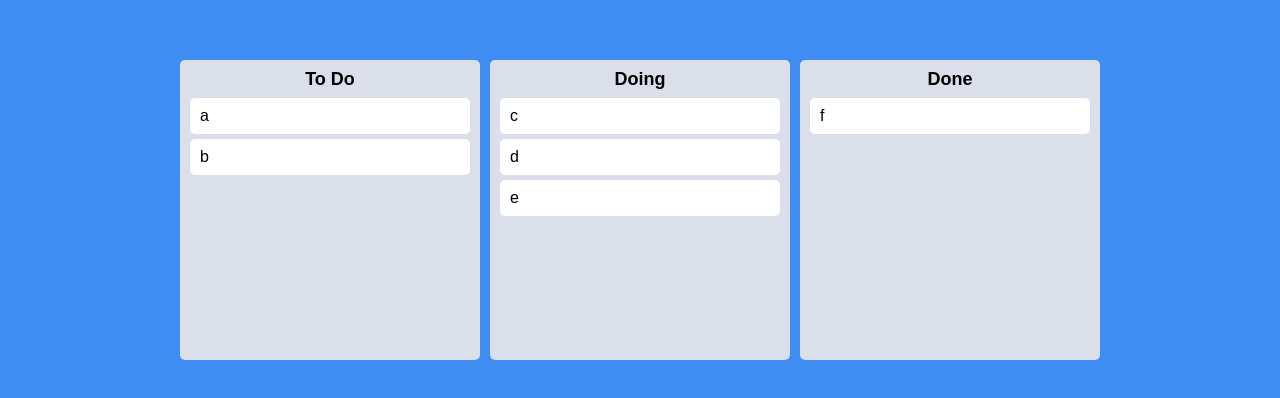
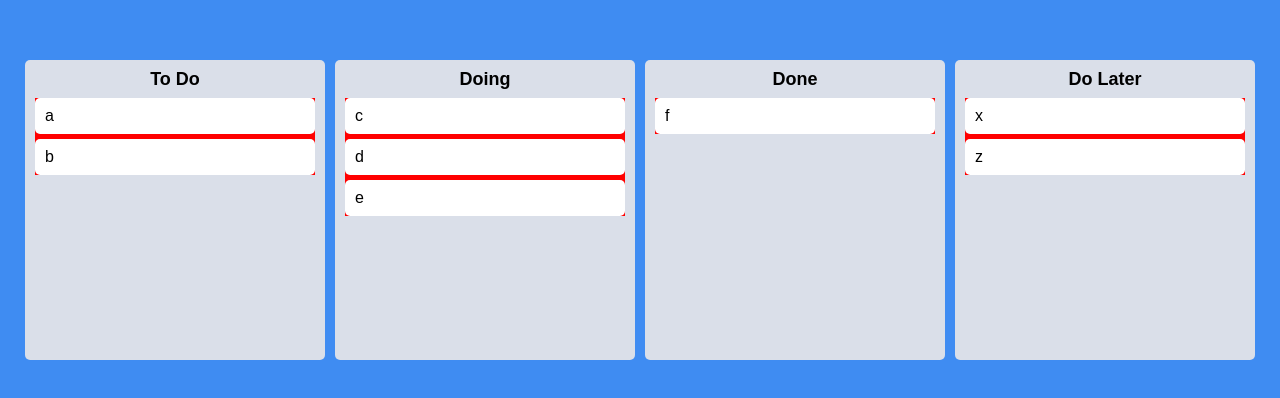
Before and after one commit to haeyonghahn/react-masterclass, a React (Create React App) app: page / in a window 1280 px wide. Shown: the part 190-588 px from the top of the page. Built offline with nearby package versions, Linux system fonts and the light colour scheme.

Commit message:
Cross Board Movement

```diff
--- a/src/App.tsx
+++ b/src/App.tsx
@@ -26,6 +26,7 @@
   const onDragEnd = (info: DropResult) => {
     console.log(info);
     const { destination, draggableId, source } = info;
+    if (!destination) return;
     if (destination?.droppableId === source.droppableId) {
       // same board movement.
       setToDos((allBoards) => {
@@ -35,6 +36,19 @@
         return {
           ...allBoards,
           [source.droppableId]: boardCopy,
+        };
+      });
+    }
+    if (destination.droppableId !== source.droppableId) {
+      setToDos((allBoards) => {
+        const sourceBoard = [...allBoards[source.droppableId]];
+        const destinationBoard = [...allBoards[destination.droppableId]];
+        sourceBoard.splice(source.index, 1);
+        destinationBoard.splice(destination?.index, 0, draggableId);
+        return {
+          ...allBoards,
+          [source.droppableId]: sourceBoard,
+          [destination.droppableId]: destinationBoard,
         };
       });
     }
--- a/src/Components/Board.tsx
+++ b/src/Components/Board.tsx
@@ -29,7 +29,11 @@
       <Title>{boardId}</Title>
       <Droppable droppableId={boardId}>
         {(provided) => (
-          <div ref={provided.innerRef} {...provided.droppableProps}>
+          <div
+            style={{ backgroundColor: "red" }}
+            ref={provided.innerRef}
+            {...provided.droppableProps}
+          >
             {toDos.map((toDo, index) => (
               <DragabbleCard key={toDo} index={index} toDo={toDo} />
             ))}
--- a/src/atoms.tsx
+++ b/src/atoms.tsx
@@ -10,5 +10,6 @@
     "To Do": ["a", "b"],
     Doing: ["c", "d", "e"],
     Done: ["f"],
+    "Do Later": ["x", "z"],
   },
 });
```
